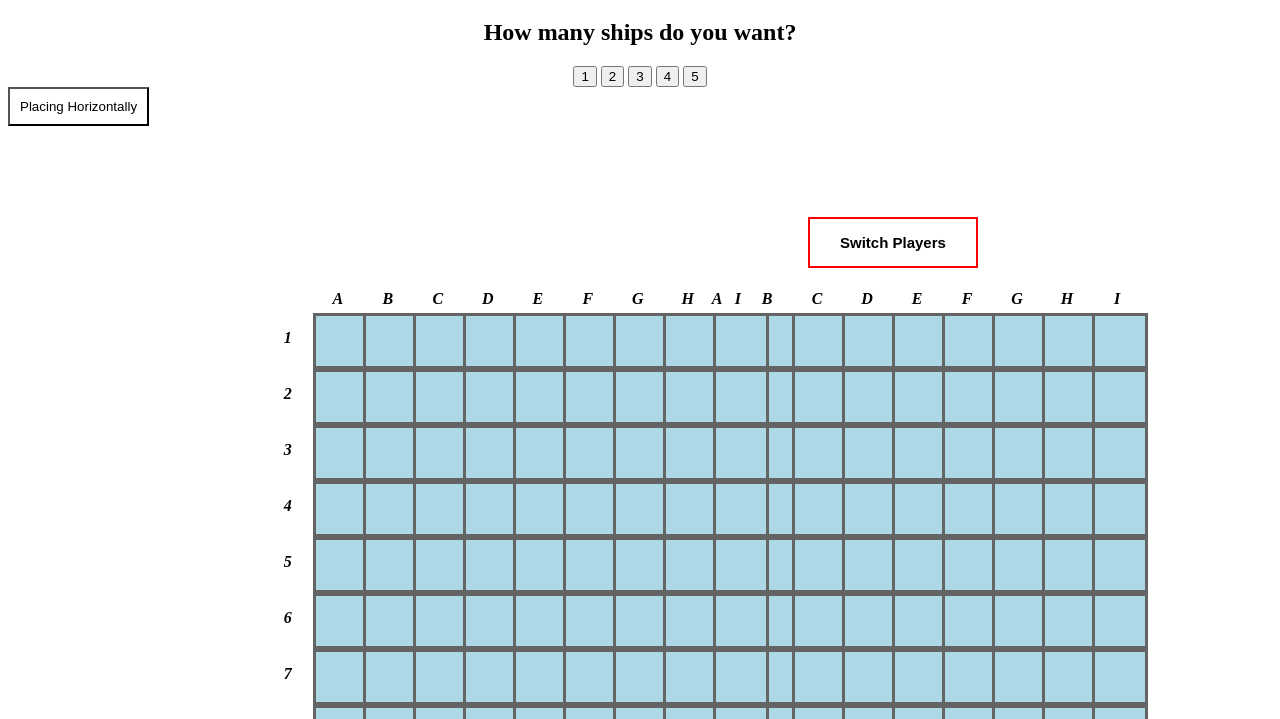
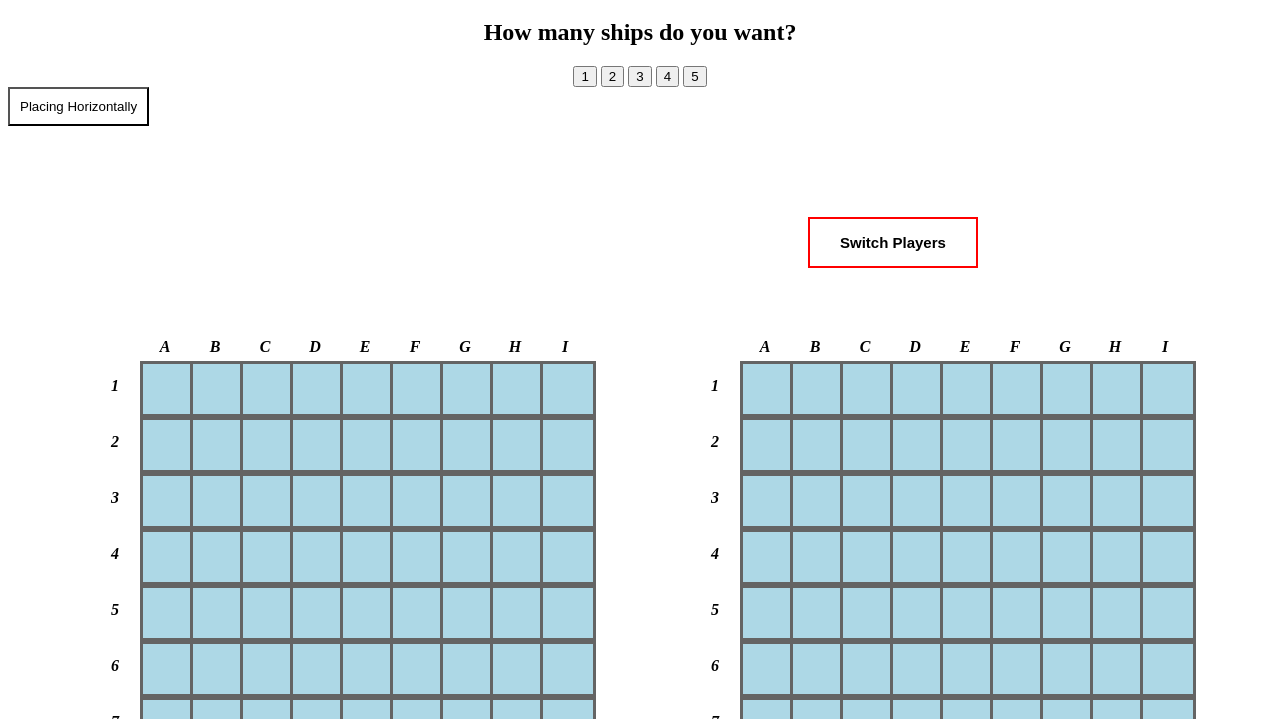
Before and after one commit to amanelso4/EECS448_Project01, a website: page board.html in a window 1280 px wide. Shown: the part 81-800 px from the top of the page. Drawn offline with Linux system fonts and the light colour scheme.

Commit message:
Changed board centering

```diff
--- a/board.html
+++ b/board.html
@@ -30,9 +30,8 @@
 <br>
 <button id="switch" onclick="switchPlayer()">Switch Players</button>
 
-<div class="wrap">
+<div id="boardContainer">
     <!-- BOARD A -->
-    <div class="fleft">
         <div class="grid-container boardA">
             <div class="numLabels">
                 <div>1</div>
@@ -154,10 +153,9 @@
                 <div class="cell empty" id="A99" onclick="clickCheck(1,9,9)"></div>
             </div>
         </div>
-    </div>
+
 
     <!-- BOARD B -->
-    <div class="fright">
         <div class="grid-container boardB">
             <div class="numLabels">
                 <div>1</div>
@@ -279,6 +277,5 @@
                 <div class="cell empty" id="B99" onclick="clickCheck(2,9,9)"></div>
             </div>
         </div>
-    </div>
 
 </html>
--- a/style.css
+++ b/style.css
@@ -32,30 +32,10 @@ h2 {
     padding-top: 20px;
 }
 
-.wrap
-{
-    width: 100%;
-    overflow:auto;
-    padding:2px;
-}
-.fleft
-{
-    margin-right: 20%;
-    align-items: center;
-    float: right;
-    width: 30%;
-}
-.fright
-{
-    margin-left: 20%;
-    align-items: center;
-    float: left;
-    width: 30%;
-}
-
 .grid-container {
     display: grid;
     grid-template-columns: repeat(10, 50px);
+    padding: 50px;
 }
 
 .numLabels{
@@ -102,6 +82,10 @@ width: 50px;
     align-content: center;
     margin-left: 825px;
 }
+#boardContainer{
+  display:flex;
+  justify-content: center;
+}
 
 #switch:hover,#ready:hover {
     background-color: red;
```
